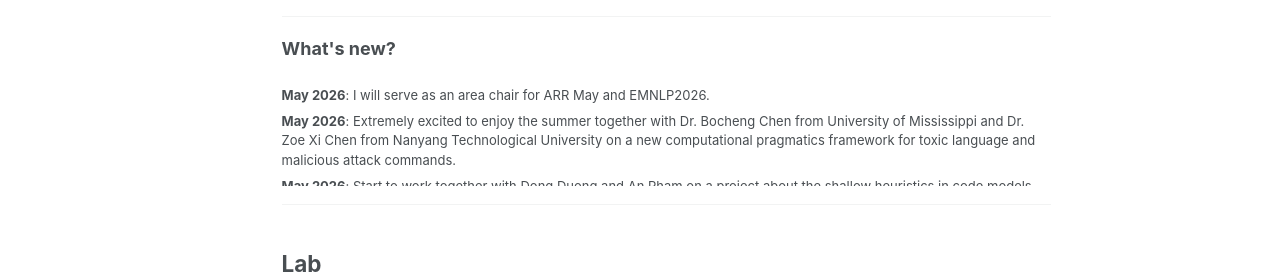
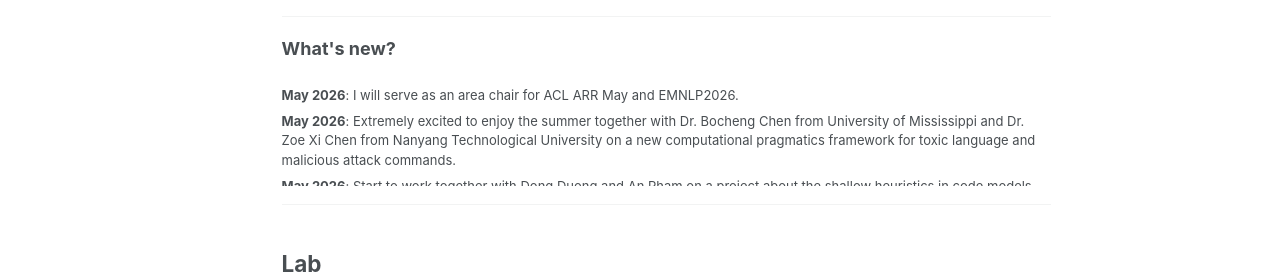
Before and after one commit to guangliang-nlp/guangliang-nlp.github.io, a Jekyll site: the page built from about.md, in a window 1280 px wide and 1244 px high. Shown: the part 454-734 px from the top of the window. Built offline with Jekyll 4.4.1, drawn with Linux system fonts in a browser that asks for light colours; some web fonts are replaced; a script bundle is joined from its source files by our own code; library files that are not in the unit come from our copies.

Commit message:
Update about.md

```diff
--- a/about.md
+++ b/about.md
@@ -32,7 +32,7 @@ Humans rely on implied meaning (pragmatics) in everyday communication, whereas e
   <div style="overflow-y:auto; max-height:100px;">
     <ul style="list-style:none; padding:0; margin:0; font-size: 13px;">
       <li>
-        <strong>May 2026</strong>: I will serve as an area chair for ARR May and EMNLP2026.
+        <strong>May 2026</strong>: I will serve as an area chair for ACL ARR May and EMNLP2026.
       </li>
       <li>
         <strong>May 2026</strong>: Extremely excited to enjoy the summer together with Dr. Bocheng Chen from University of Mississippi and Dr. Zoe Xi Chen from Nanyang Technological University on a new computational pragmatics framework for toxic language and malicious attack commands.
```
